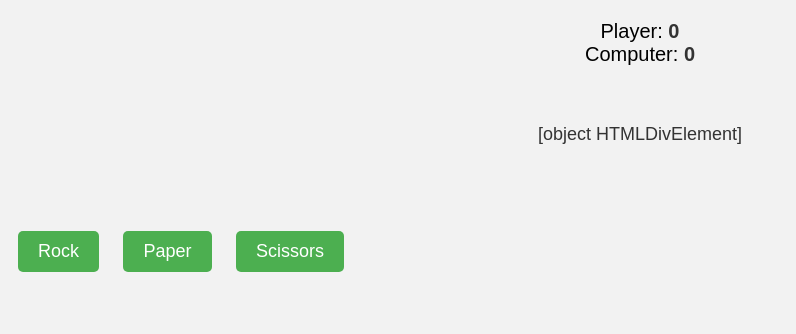
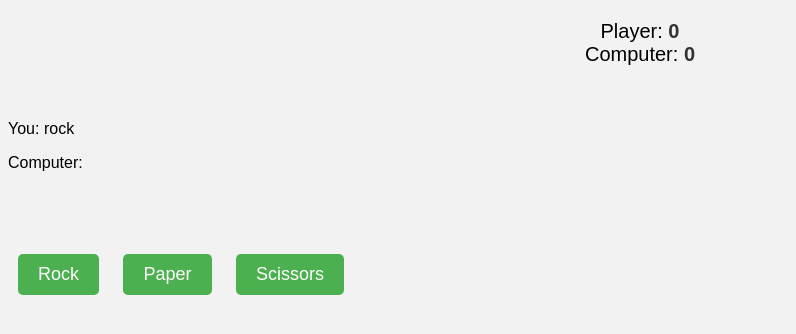
Before and after one commit to RamziRM/RPS-game, a plain HTML site: page index.html in a window 1280 px wide. Both pictures are taken after a click on the button "Rock". Shown: the whole page, without its empty margins (0-796 px from the left). Drawn offline with Linux system fonts and the light colour scheme.

Commit message:
Added result display - Fixed innerHTML bug

```diff
--- a/app.js
+++ b/app.js
@@ -6,7 +6,7 @@ let computerScore = 0;
 let playerScoreElement = document.getElementById("player-score");
 let computerScoreElement = document.getElementById("computer-score");
 
-let resultElement = document.getElementById("result");
+let resultElement1 = document.getElementById("result1");
 let gameoverElement = document.getElementById("gameover");
 
 // 3 buttons -- eventListeners to call playRound()
@@ -20,7 +20,7 @@ let scissorsBtn = document.getElementById('scissors-btn');
 scissorsBtn.addEventListener('click', () => playRound('scissors'));
 
 
-// Define playROund()
+// Define playROund() -- Include iterations and end of loop within f()
 function playRound(playerSelection) {
 
     // Generate computers choice
@@ -47,7 +47,7 @@ function playRound(playerSelection) {
 
     playerScoreElement.innerHTML = playerScore;
     computerScoreElement.innerHTML = computerScore;
-    resultElement.innerHTML = result;
+    resultElement1.innerHTML = ` ${playerSelection}`;
 
     if (playerScore === 5) {
     gameoverElement.innerHTML = `WINNER! You have defeated the computer.
--- a/index.html
+++ b/index.html
@@ -13,7 +13,11 @@
         <p>Computer: <span id="computer-score"></span></p>
     </div>
     <br>
-    <div id="result"></div>
+    <div id="choices">
+        <p>You:<span id="result1"></span></p>
+        <p>Computer:<span id="result2"></span></p>
+
+    </div>
     <br>
     <div id="gameover"></div>
     <br>
```
